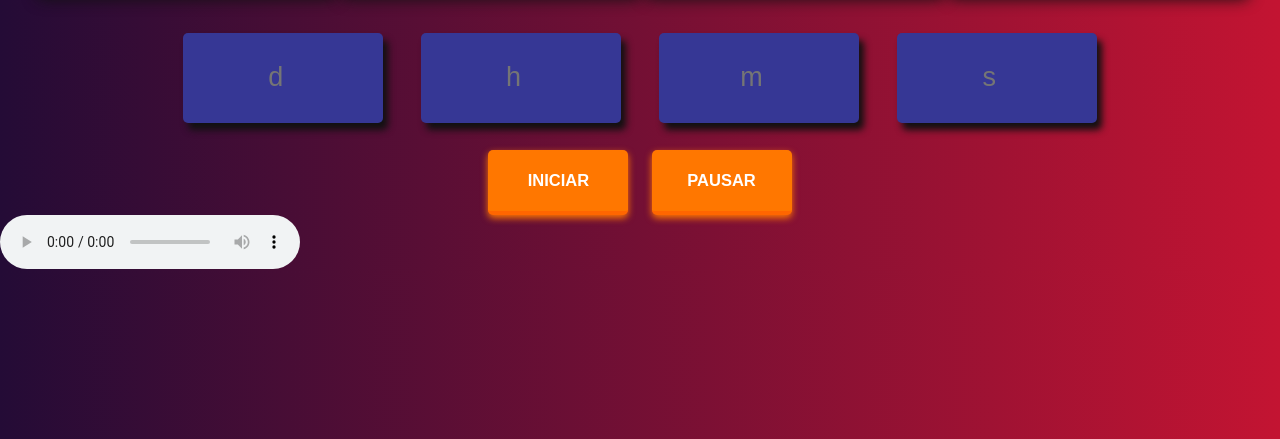
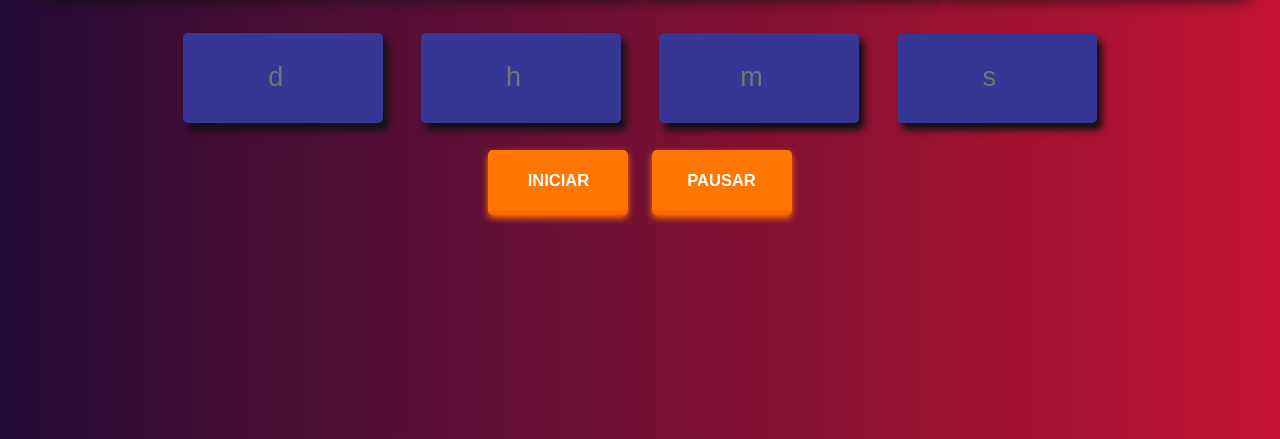
Before and after one commit to Blazart69/Blazart69.github.io, a plain HTML site: page index.html in a window 1280 px wide. Shown: the part 361-800 px from the top of the page. Drawn offline with Linux system fonts and the light colour scheme.

Commit message:
Initial Commit

```diff
--- a/index.html
+++ b/index.html
@@ -38,8 +38,6 @@
 	<input type="submit" class="initiators" id="continue" value="REANUDAR">
 </section>
 
-<audio controls src="aveyu.mp3"></audio>
-
 <script type="text/javascript" src="javascript.js"></script>
 </body>
 </html>
```
